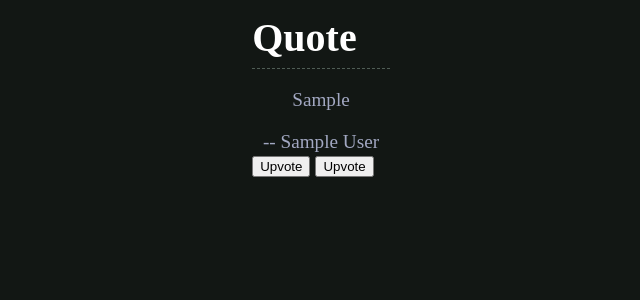
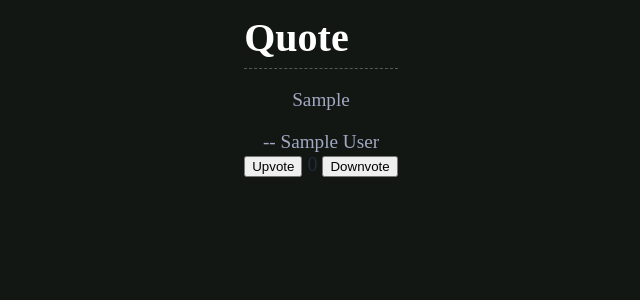
Before and after one commit to qwikster/hc-quotes, a FastAPI app: page /q/1 in a window 1280 px wide. Shown: the top 300 px of the page, without its empty margins (319-959 px from the left). Run offline with FastAPI, Linux system fonts and the light colour scheme; tables that the repository leaves empty hold one stand-in row (values such as "Sample post"); some web fonts are replaced.

Commit message:
update quoye.htmkl

```diff
--- a/templates/quote.html
+++ b/templates/quote.html
@@ -15,12 +15,13 @@
 					<P>-- {{ author }}</P>
 				</DIV>
 				<DIV CLASS="vote_buttons">
-					<BUTTON onclick='vote("True", "{{ id }})")'>Upvote</BUTTON>
-					<BUTTON onclick='vote("False", "{{ id }})")'>Upvote</BUTTON>
+					<BUTTON onclick='vote(true, "{{ id }})")'>Upvote</BUTTON>
+					<SPAN id="vote_count">{{ votes }}</SPAN>
+					<BUTTON onclick='vote(false, "{{ id }})")'>Downvote</BUTTON>
 				</DIV>
 			</DIV>
 			<SCRIPT>
-				if ((voted) || !(logged_in)) {
+				if (({{ voted }} ) || !({{ logged_in }})) {
 					voteButtons = document.querySelector("div.vote_buttons button");
 					for (let i = 0; i < voteButtons.length; i++) {
 						voteButtons[i].disabled = true;
```
